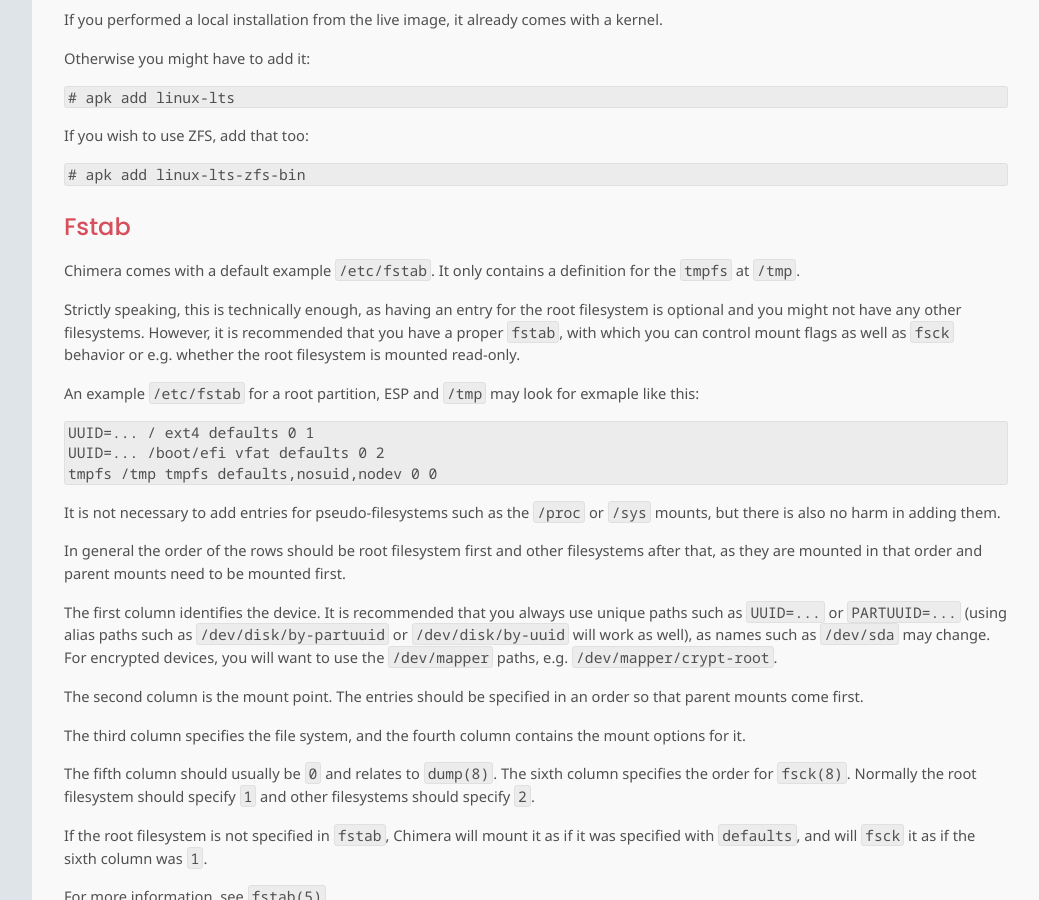
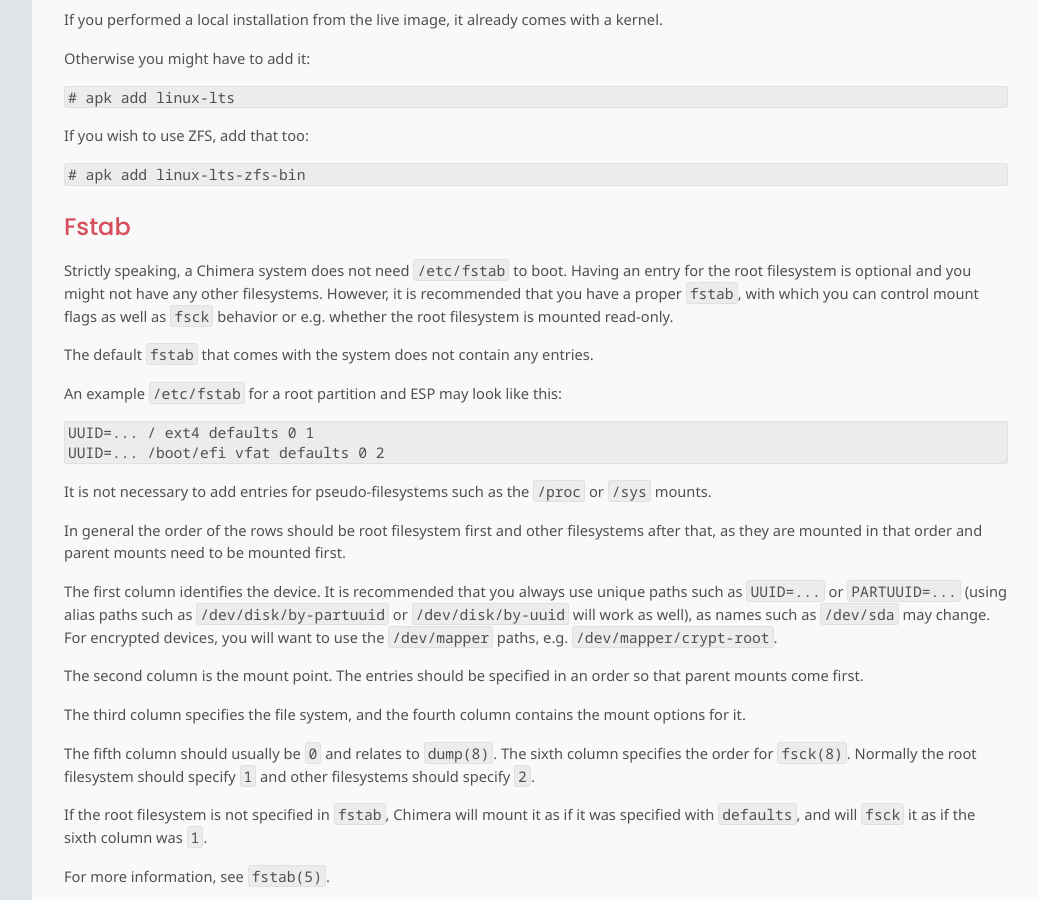
Before and after one commit to chimera-linux/chimera-linux.github.io, a Jekyll site: the page built from _docs/installation/live/install.md, in a window 1280 px wide and 900 px high, scrolled down 2290 px. Shown: the whole window, without its empty margins (240-1279 px from the left). Built offline with Jekyll 4.4.1, drawn with Linux system fonts in a browser that asks for light colours.

Commit message:
remove /tmp from fstab instructions

````diff
--- a/_docs/installation/live/install.md
+++ b/_docs/installation/live/install.md
@@ -164,26 +164,23 @@ If you wish to use ZFS, add that too:
 
 ### Fstab
 
-Chimera comes with a default example `/etc/fstab`. It only contains
-a definition for the `tmpfs` at `/tmp`.
+Strictly speaking, a Chimera system does not need `/etc/fstab` to boot.
+Having an entry for the root filesystem is optional and you might not
+have any other filesystems. However, it is recommended that you have
+a proper `fstab`, with which you can control mount flags as well as
+`fsck` behavior or e.g. whether the root filesystem is mounted read-only.
 
-Strictly speaking, this is technically enough, as having an entry
-for the root filesystem is optional and you might not have any other
-filesystems. However, it is recommended that you have a proper `fstab`,
-with which you can control mount flags as well as `fsck` behavior or
-e.g. whether the root filesystem is mounted read-only.
+The default `fstab` that comes with the system does not contain any entries.
 
-An example `/etc/fstab` for a root partition, ESP and `/tmp` may look
-for exmaple like this:
+An example `/etc/fstab` for a root partition and ESP may look like this:
 
 ```
 UUID=... / ext4 defaults 0 1
 UUID=... /boot/efi vfat defaults 0 2
-tmpfs /tmp tmpfs defaults,nosuid,nodev 0 0
 ```
 
 It is not necessary to add entries for pseudo-filesystems such as the
-`/proc` or `/sys` mounts, but there is also no harm in adding them.
+`/proc` or `/sys` mounts.
 
 In general the order of the rows should be root filesystem first and
 other filesystems after that, as they are mounted in that order and
````
